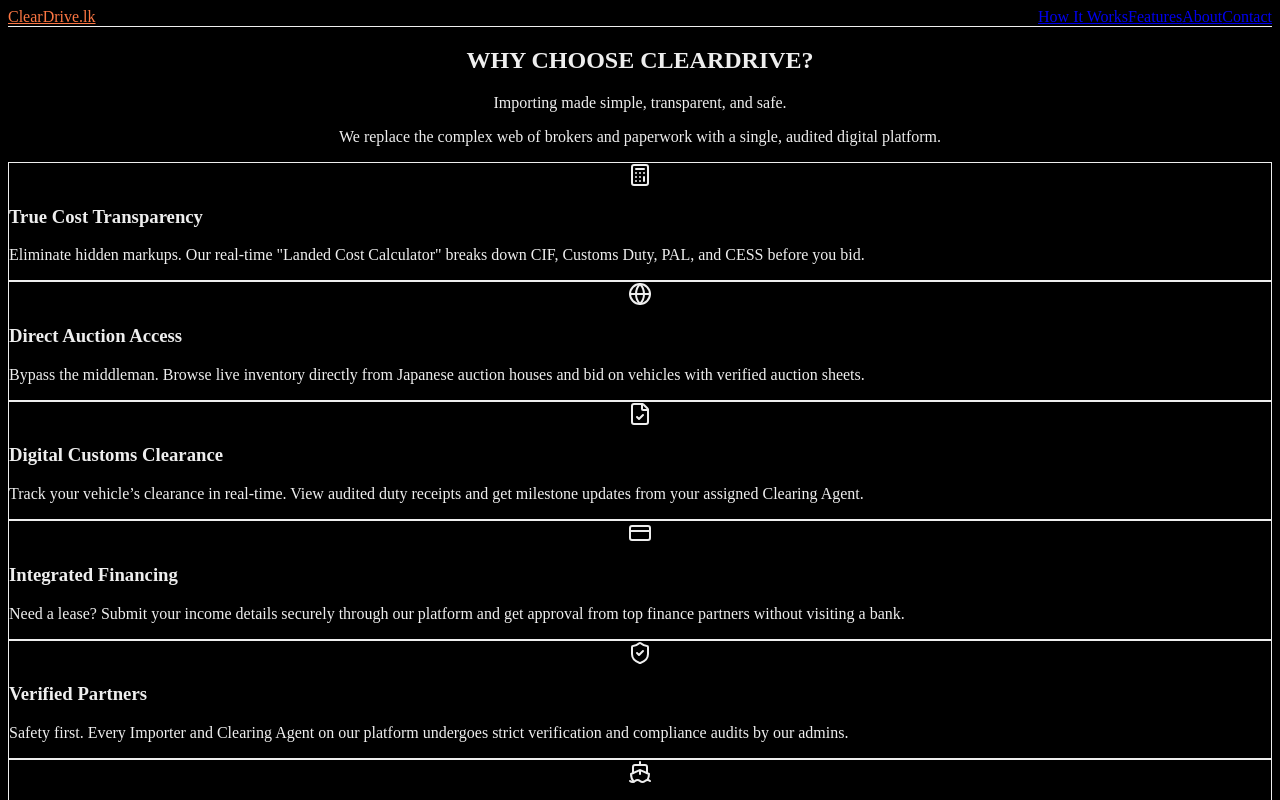
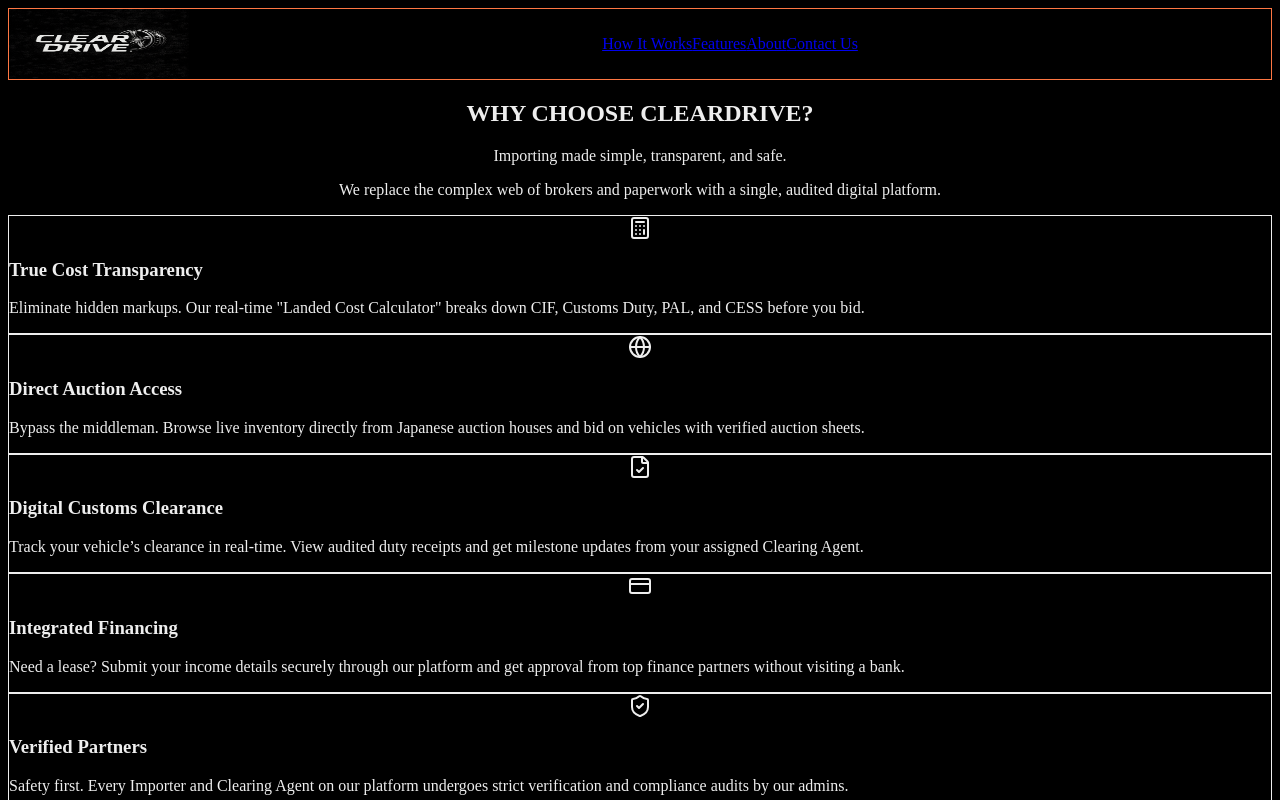
Before and after one commit to ClearDrive-lk/cleardrive-landing, a Next.js app: page /features in a window 1280 px wide. Shown: the top 800 px of the page. Built offline with nearby package versions, Linux system fonts and the light colour scheme.

Commit message:
NAVBAR IMAGE LOGO

```diff
--- a/components/Navbar.tsx
+++ b/components/Navbar.tsx
@@ -1,18 +1,40 @@
 import Link from "next/link";
+import Image from "next/image";
 
 export default function Navbar() {
   return (
-    <nav className="flex justify-between items-center px-6 py-4 border-b border-gray-800">
-      <Link href="/" className="text-xl font-bold text-[#FE7743]">
-        ClearDrive.lk
-      </Link>
+    <div className="w-full flex justify-center px-4 py-6">
+      <nav className="flex w-full max-w-6xl items-center justify-between rounded-2xl border border-[#FE7743] bg-white shadow-[0_8px_24px_rgba(0,0,0,0.25)] px-6">
 
-      <div className="space-x-6 text-sm">
-        <Link href="/how-it-works">How It Works</Link>
-        <Link href="/features">Features</Link>
-        <Link href="/about">About</Link>
-        <Link href="/contact">Contact</Link>
-      </div>
-    </nav>
+        {/* Left: Logo image */}
+        <Link href="/" className="flex items-center gap-3">
+          <Image
+            src="/logo.png" // place logo.png inside your public/ folder
+            alt="ClearDrive.lk Logo"
+            width={180}      // Increased size of the logo
+            height={70}      // Increased height for better scaling
+            priority
+          />
+        </Link>
+
+        {/* Middle: Nav links */}
+        <div className="flex-1 flex justify-center">
+          <div className="flex items-center gap-12 text-black text-sm">
+            <Link href="/how-it-works" className="font-medium text-black hover:text-[#FFFFFF]">
+              How It Works
+            </Link>
+            <Link href="/features" className="font-medium text-black hover:text-[#FFFFFF]">
+              Features
+            </Link>
+            <Link href="/about" className="font-medium text-black hover:text-[#FFFFFF]">
+              About
+            </Link>
+            <Link href="/contact" className="font-medium text-black hover:text-[#FFFFFF]">
+              Contact Us
+            </Link>
+          </div>
+        </div>
+      </nav>
+    </div>
   );
 }
```
Also changed, not shown: public/logo.png (added), 1 other file (tests, documents, lock files or other folders).
